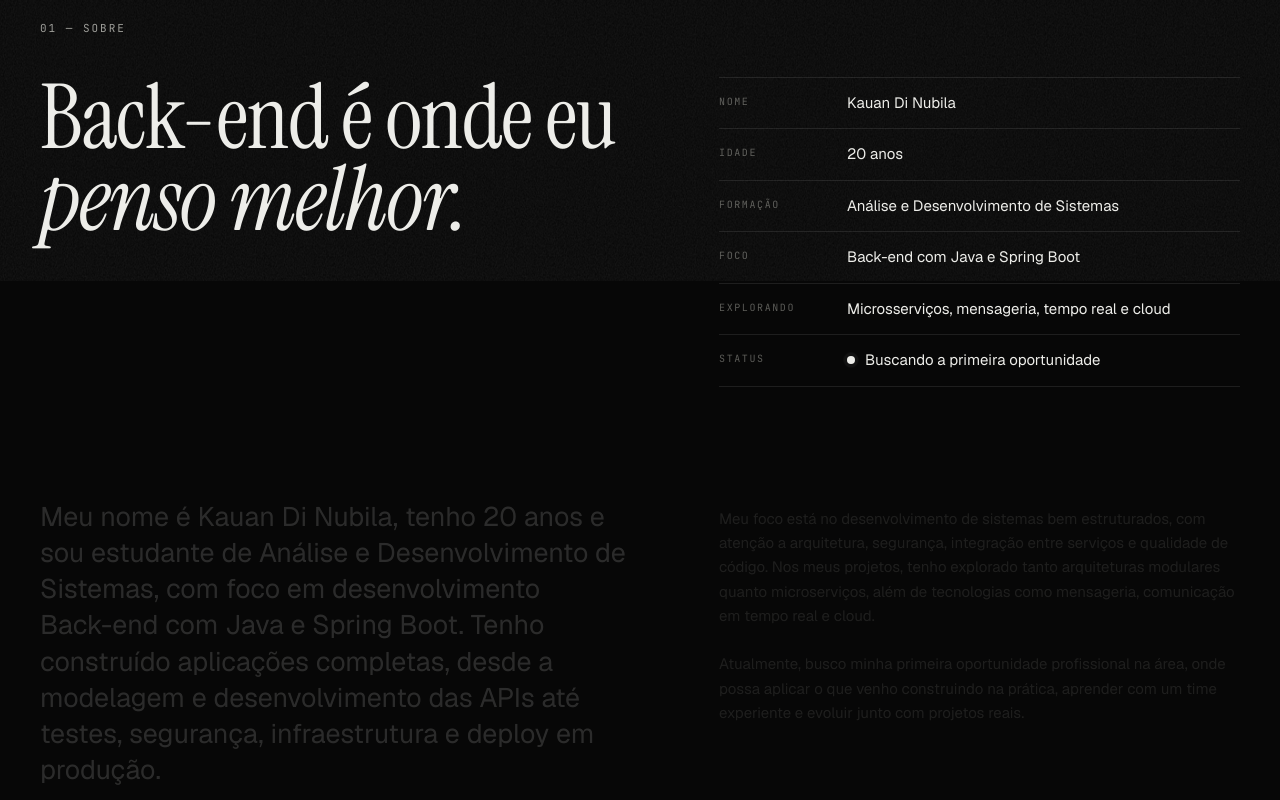
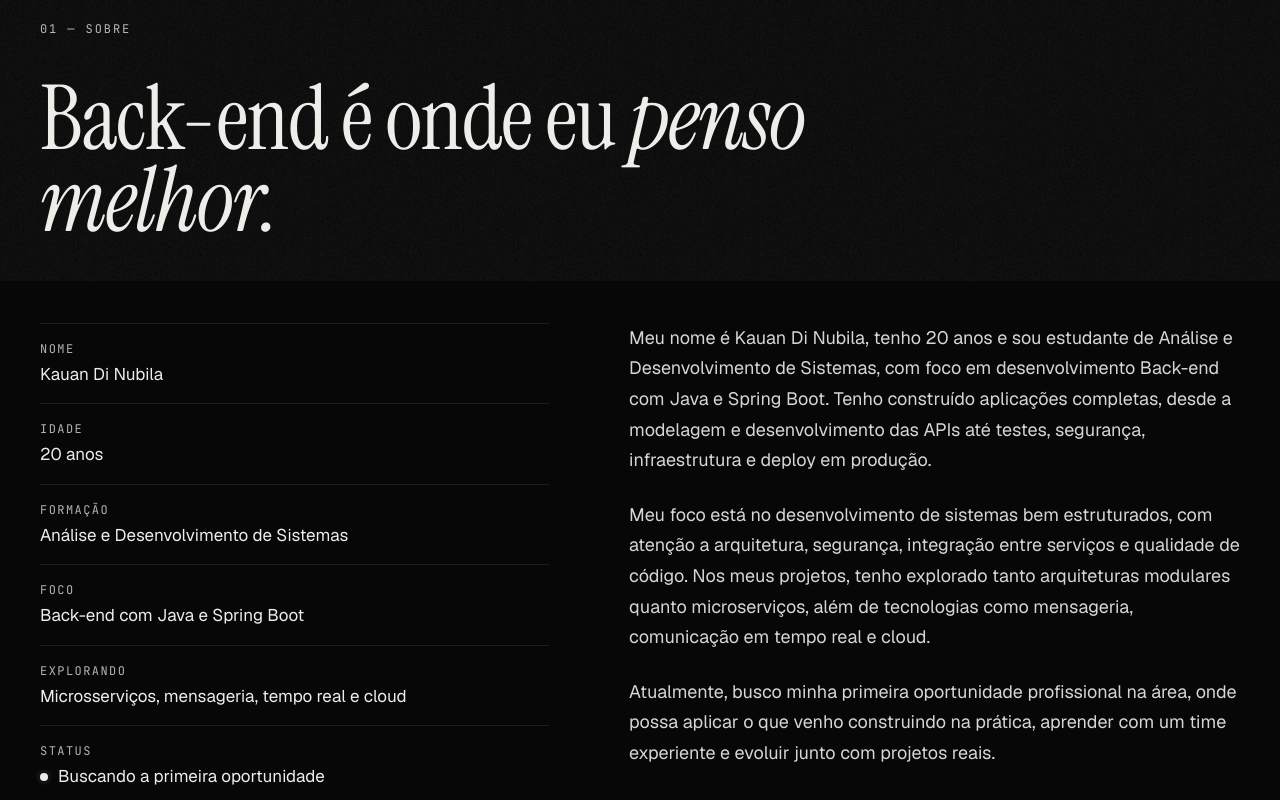
Before and after one commit to KauanDiNubila/kauan-dev, a React (Vite) app: page / in a window 1280 px wide. Shown: the part 940-1740 px from the top of the page. Built offline with nearby package versions, Linux system fonts and the light colour scheme.

Commit message:
Improve About readability and dim galaxy behind text

```diff
--- a/src/components/About.tsx
+++ b/src/components/About.tsx
@@ -1,6 +1,4 @@
-import { useRef } from "react"
 import { useSectionReveal } from "@/hooks/useSectionReveal"
-import { gsap, prefersReducedMotion, SplitText, useGSAP } from "@/lib/gsap"
 
 const facts = [
   { label: "Nome", value: "Kauan Di Nubila" },
@@ -18,52 +16,29 @@ const paragraphs = [
 
 export function About() {
   const ref = useSectionReveal<HTMLElement>()
-  const text = useRef<HTMLDivElement>(null)
-
-  useGSAP(
-    () => {
-      if (prefersReducedMotion()) return
-      const split = SplitText.create("[data-scrub]", { type: "words" })
-      gsap.fromTo(
-        split.words,
-        { opacity: 0.16 },
-        {
-          opacity: 1,
-          ease: "none",
-          stagger: 0.05,
-          scrollTrigger: { trigger: text.current, start: "top 80%", end: "bottom 45%", scrub: true },
-        }
-      )
-      return () => split.revert()
-    },
-    { scope: text }
-  )
 
   return (
     <section id="sobre" ref={ref} className="relative">
       <div className="mx-auto max-w-[1320px] px-5 pt-40 pb-32 md:px-10">
-        <p data-reveal className="mb-10 font-mono text-[11px] tracking-[0.18em] text-muted uppercase">
+        <p data-reveal className="mb-10 font-mono text-[12px] tracking-[0.16em] text-muted uppercase">
           01 — sobre
         </p>
 
-        <div className="grid gap-16 md:grid-cols-[1.15fr_1fr] md:gap-20">
-          <h2
-            data-reveal
-            className="font-serif text-[clamp(44px,7vw,104px)] leading-[0.92] tracking-[-0.015em]"
-          >
-            Back-end é onde eu <span className="italic">penso melhor.</span>
-          </h2>
+        <h2 data-reveal className="max-w-[900px] font-serif text-[clamp(44px,7vw,104px)] leading-[0.92] tracking-[-0.015em]">
+          Back-end é onde eu <span className="italic">penso melhor.</span>
+        </h2>
 
-          <dl data-reveal className="self-end border-t border-line">
+        <div className="mt-20 grid gap-14 md:grid-cols-[minmax(0,5fr)_minmax(0,6fr)] md:gap-20">
+          <dl data-reveal className="self-start">
             {facts.map((f) => (
-              <div key={f.label} className="grid grid-cols-[112px_1fr] gap-4 border-b border-line py-3.5">
-                <dt className="pt-0.5 font-mono text-[10px] tracking-[0.16em] text-subtle uppercase">{f.label}</dt>
-                <dd className="text-[15px] text-foreground">{f.value}</dd>
+              <div key={f.label} className="border-t border-line py-4">
+                <dt className="mb-1 font-mono text-[12px] tracking-[0.12em] text-muted uppercase">{f.label}</dt>
+                <dd className="text-[17px] text-foreground">{f.value}</dd>
               </div>
             ))}
-            <div className="grid grid-cols-[112px_1fr] gap-4 border-b border-line py-3.5">
-              <dt className="pt-0.5 font-mono text-[10px] tracking-[0.16em] text-subtle uppercase">Status</dt>
-              <dd className="flex items-center gap-2.5 text-[15px] text-foreground">
+            <div className="border-y border-line py-4">
+              <dt className="mb-1 font-mono text-[12px] tracking-[0.12em] text-muted uppercase">Status</dt>
+              <dd className="flex items-center gap-2.5 text-[17px] text-foreground">
                 <span className="relative flex size-2">
                   <span className="absolute inline-flex size-full animate-ping rounded-full bg-foreground opacity-50 motion-reduce:animate-none" />
                   <span className="relative inline-flex size-2 rounded-full bg-foreground" />
@@ -72,15 +47,10 @@ export function About() {
               </dd>
             </div>
           </dl>
-        </div>
 
-        <div ref={text} className="mt-28 grid gap-10 md:grid-cols-[1.15fr_1fr] md:gap-20">
-          <p data-scrub className="text-[clamp(20px,2.1vw,28px)] leading-[1.35] text-foreground">
-            {paragraphs[0]}
-          </p>
-          <div className="flex flex-col gap-6 text-[15px] leading-relaxed text-muted md:pt-2">
-            {paragraphs.slice(1).map((p) => (
-              <p key={p} data-scrub>
+          <div className="flex max-w-[620px] flex-col gap-6 text-[18px] leading-[1.7] text-foreground/90">
+            {paragraphs.map((p) => (
+              <p key={p} data-reveal>
                 {p}
               </p>
             ))}
--- a/src/components/Nav.tsx
+++ b/src/components/Nav.tsx
@@ -8,8 +8,8 @@ const links = [
 
 export function Nav() {
   return (
-    <nav className="fixed inset-x-0 top-0 z-40 mix-blend-difference">
-      <div className="mx-auto flex h-16 max-w-[1320px] items-center justify-between px-5 font-mono text-[11px] tracking-[0.14em] text-white uppercase md:px-10">
+    <nav className="fixed inset-x-0 top-0 z-40 bg-gradient-to-b from-background via-background/80 to-transparent">
+      <div className="mx-auto flex h-20 max-w-[1320px] items-center justify-between px-5 font-mono text-[11px] tracking-[0.14em] text-foreground uppercase md:px-10">
         <span className="opacity-60">portfólio — 2026</span>
         <div className="hidden gap-7 md:flex">
           {links.map((l) => (
--- a/src/components/three/journey.ts
+++ b/src/components/three/journey.ts
@@ -8,10 +8,10 @@ export type Keyframe = {
 
 export const JOURNEY: Keyframe[] = [
   { id: "top", pos: [1.5, 0.35, 0], rot: [1.08, 0, -0.42], scale: 1, opacity: 1 },
-  { id: "sobre", pos: [6.5, -0.6, 1], rot: [0.14, 0, -0.32], scale: 2.3, opacity: 0.42 },
-  { id: "projetos", pos: [7.5, 1.2, 0.5], rot: [0.1, 0, -0.16], scale: 2.4, opacity: 0.28 },
-  { id: "skills", pos: [7, -1.4, 1.5], rot: [-0.12, 0, -0.42], scale: 2.3, opacity: 0.45 },
-  { id: "formacao", pos: [7.5, 0.4, 1], rot: [0.16, 0, -0.26], scale: 2.3, opacity: 0.4 },
+  { id: "sobre", pos: [6.5, -0.6, 1], rot: [0.14, 0, -0.32], scale: 2.3, opacity: 0.16 },
+  { id: "projetos", pos: [7.5, 1.2, 0.5], rot: [0.1, 0, -0.16], scale: 2.4, opacity: 0.12 },
+  { id: "skills", pos: [7, -1.4, 1.5], rot: [-0.12, 0, -0.42], scale: 2.3, opacity: 0.18 },
+  { id: "formacao", pos: [7.5, 0.4, 1], rot: [0.16, 0, -0.26], scale: 2.3, opacity: 0.16 },
   { id: "contato", pos: [0, 1.2, -4], rot: [1.15, 0, 0.25], scale: 0.55, opacity: 1 },
 ]
 
--- a/src/index.css
+++ b/src/index.css
@@ -15,8 +15,8 @@
   color-scheme: dark;
   --background: #070707;
   --foreground: #edede9;
-  --muted: #9a9a95;
-  --subtle: #5c5c58;
+  --muted: #b4b4ae;
+  --subtle: #7c7c77;
   --line: rgba(237, 237, 233, 0.1);
 }
 
```
